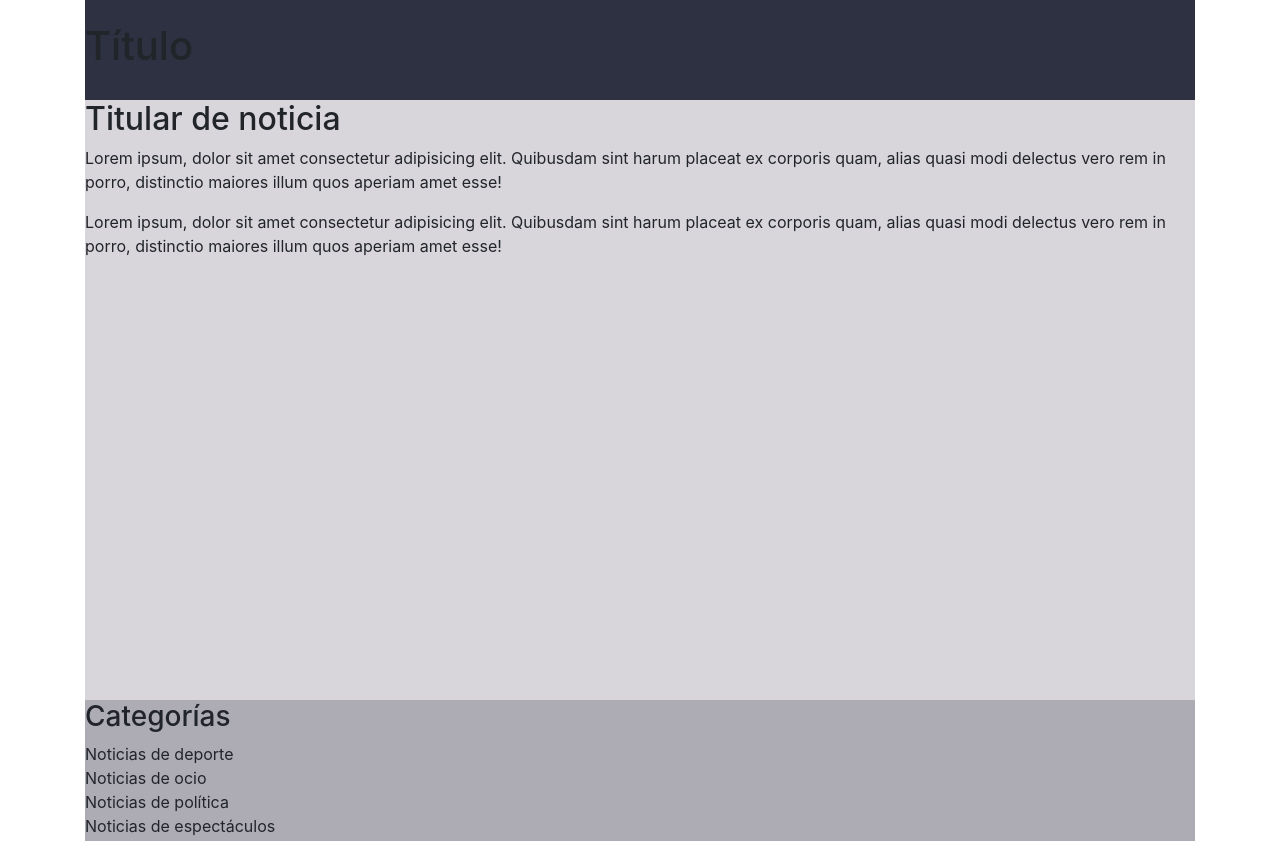
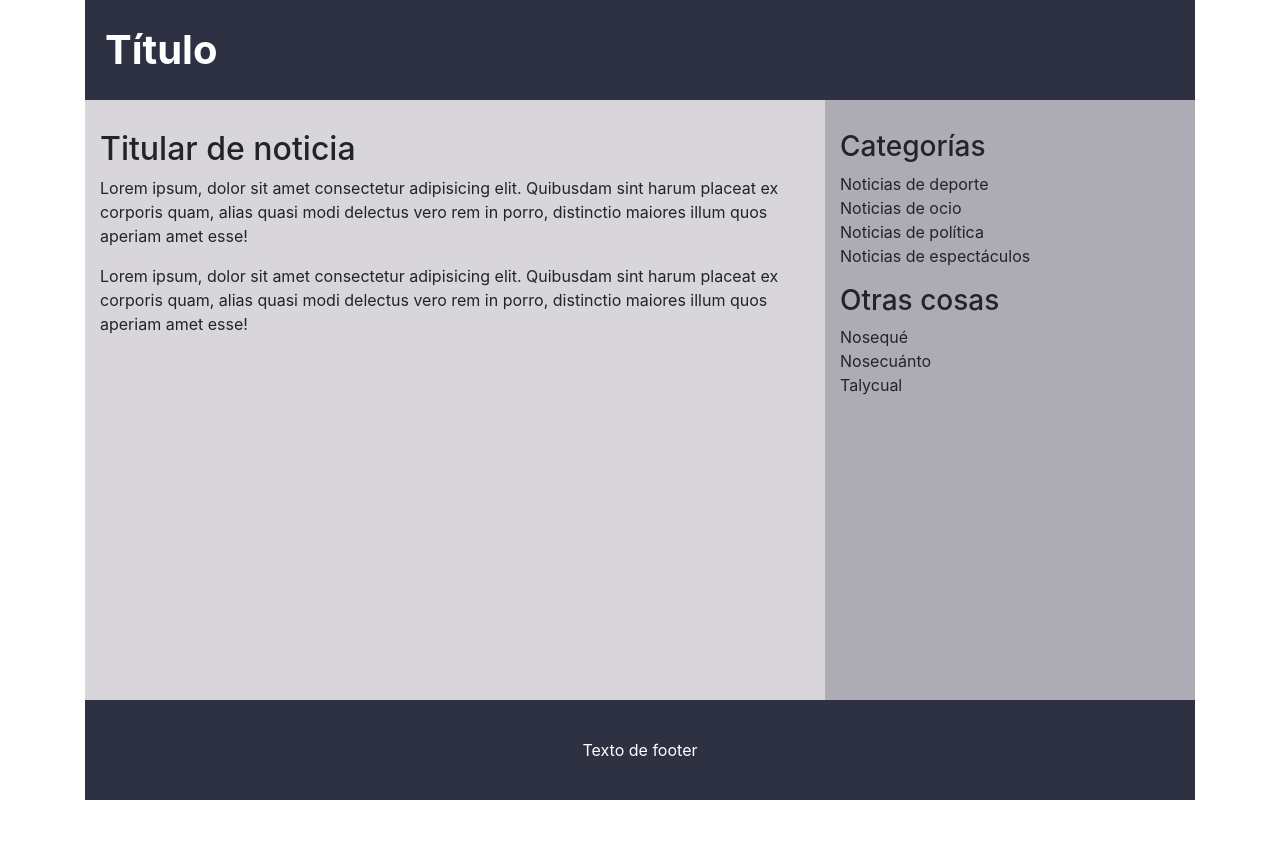
Before and after one commit to renatoperez10/layout-bootstrap-grupod, a plain HTML site: page index.html in a window 1280 px wide. Shown: the top 841 px of the page. After the commit the page ends 800 px from the top, so only its background shows below. Drawn offline with nearby package versions, Linux system fonts and the light colour scheme.

Commit message:
estilo y aereado del css

```diff
--- a/css/style.css
+++ b/css/style.css
@@ -16,6 +16,7 @@ body {
 header {
   background: var(--colorheader);
   height: 100px;
+  color: white;
 }
 
 article {
@@ -31,4 +32,10 @@ aside {
 footer {
   background: var(--colorfooter);
   height: 100px;
+  color: white;
 }
+
+/* Globales */
+header, article, aside {
+  padding: 30px 20px;
+}
--- a/index.html
+++ b/index.html
@@ -16,10 +16,10 @@
 <body>
   <div class="container">
     <header class="d-flex align-items-center">
-      <h1>Título</h1>
+      <h1 class="m-0 font-weight-bold">Título</h1>
     </header>
-    <main>
-      <article>
+    <main class="row m-0">
+      <article class="col-12 col-md-8">
         <h2>Titular de noticia</h2>
         <p>Lorem ipsum, dolor sit amet consectetur adipisicing elit. Quibusdam sint harum placeat ex corporis quam,
           alias
@@ -29,7 +29,7 @@
           quasi
           modi delectus vero rem in porro, distinctio maiores illum quos aperiam amet esse!</p>
       </article>
-      <aside>
+      <aside class="col-12 col-md-4">
         <h3>Categorías</h3>
         <ul class="list-unstyled">
           <li>Noticias de deporte</li>
@@ -46,7 +46,7 @@
       </aside>
     </main>
     <footer class="d-flex justify-content-center align-items-center">
-      <p>Texto de footer</p>
+      <p class="m-0">Texto de footer</p>
     </footer>
   </div>
 </body>
```
